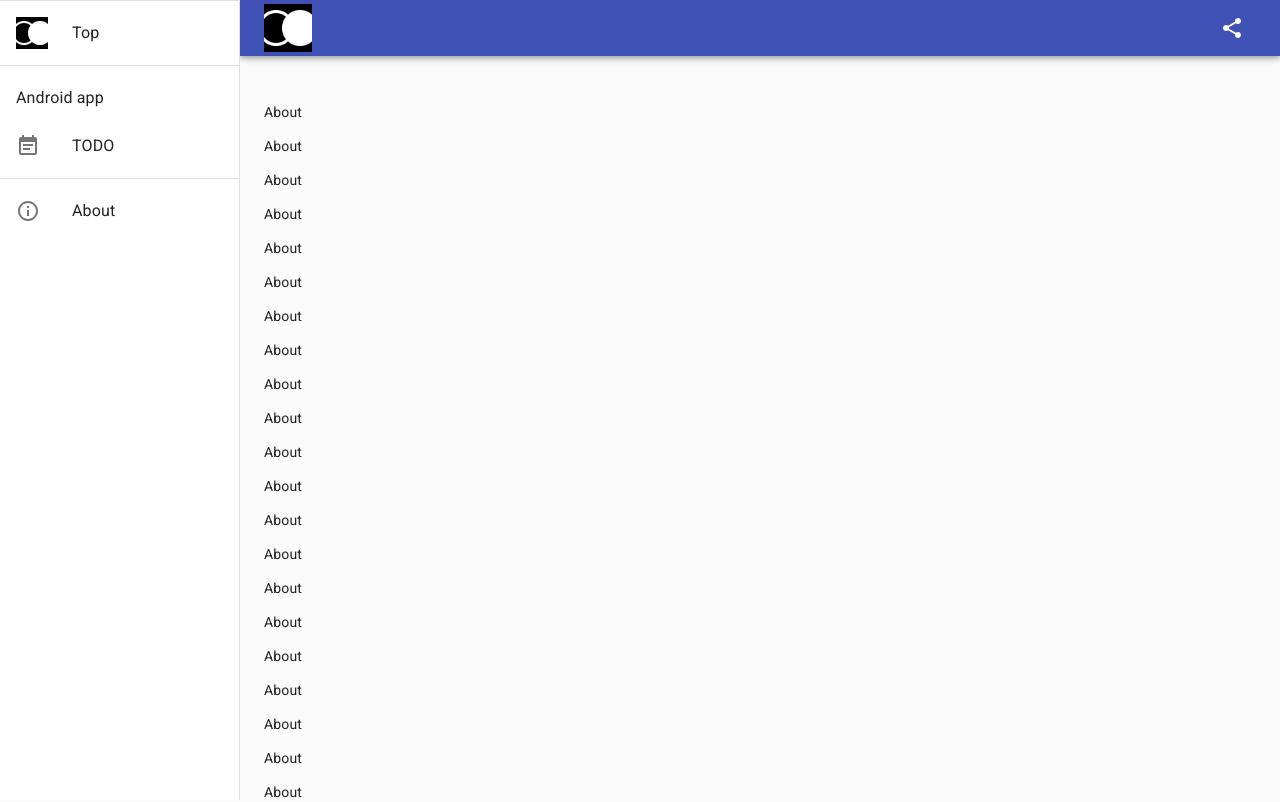
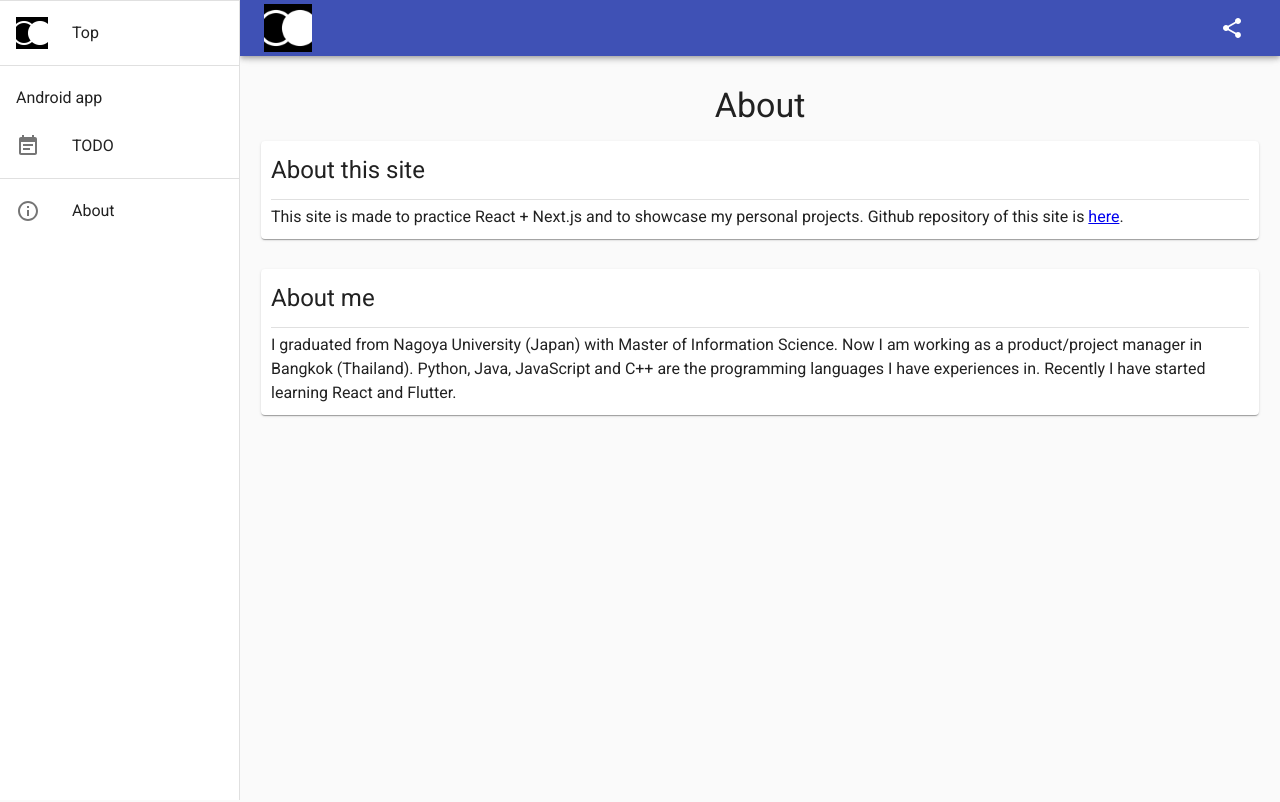
Before and after one commit to reidha/next_site, a Next.js app: page /about in a window 1280 px wide. Shown: the top 802 px of the page. Built offline with nearby package versions, Linux system fonts and the light colour scheme.

Commit message:
add _app.js & apply Typography

```diff
--- a/components/Layout.js
+++ b/components/Layout.js
@@ -3,14 +3,6 @@ import { BodyTop } from './BodyCommon';
 import ResponsiveDrawer from './ResponsiveDrawer';
 import Footer from './Footer';
 import { initGA, logPageView } from '../utils/analytics';
-
-import { createMuiTheme, MuiThemeProvider } from '@material-ui/core/styles';
-
-const theme = createMuiTheme({
-    palette: {
-        type: 'light'
-    }
-});
 
 class Layout extends React.Component {
     componentDidMount() {
@@ -24,20 +16,12 @@ class Layout extends React.Component {
     render() {
         return (
             <>
-                <MuiThemeProvider theme={theme}>
                 <Head />
                 <BodyTop />
                 <ResponsiveDrawer>
                     {this.props.children}
                 </ResponsiveDrawer>
                 <Footer />
-
-                    <style jsx global >{`
-                    body {
-                        font-family: 'Roboto'
-                    }
-                    `}</style>
-                </MuiThemeProvider>
             </>
         )
     }
--- a/components/ResponsiveDrawer.js
+++ b/components/ResponsiveDrawer.js
@@ -5,13 +5,13 @@ import { Share as ShareIcon, Menu as MenuIcon,
 import ShareDialog from './ShareDialog';
 import { makeStyles, createStyles } from '@material-ui/core/styles';
 import {
-    Divider, List, CssBaseline, ListItem, ListItemText, Typography,
+    Divider, List, ListItem, ListItemText,
     Toolbar, AppBar, IconButton, Hidden, Drawer
 } from '@material-ui/core';
+
 import ResponsiveDrawerListItem from './ResponsiveDrawerListItem';
+import { drawerWidth, headerNavigationHeight } from '../utils/constant';
 
-const drawerWidth = 240;
-const headerNavigationHeight = 56;
 
 const useStyles = makeStyles(theme =>
     createStyles({
@@ -21,7 +21,7 @@ const useStyles = makeStyles(theme =>
         drawer: {
             [theme.breakpoints.up('sm')]: {
                 width: drawerWidth,
-                fiexShrink: 0
+                flexShrink: 0
             }
         },
         appBar: {
@@ -50,7 +50,8 @@ const useStyles = makeStyles(theme =>
         content: {
             flexGrow: 1,
             backgroundColor: theme.palette.background.default,
-            padding: theme.spacing(3)
+            padding: theme.spacing(2),
+            flexShrink: 1
         }
     })
 );
@@ -108,7 +109,6 @@ export default function ResponsiveDrawer(props) {
 
     return (
         <div className={classes.root}>
-            <CssBaseline />
             <AppBar className={classes.appBar} position="fixed">
                 <Toolbar className={classes.toolBar} varient="dense">
                     <IconButton
--- /dev/null
+++ b/pages/_app.js
@@ -0,0 +1,12 @@
+import { MuiThemeProvider } from '@material-ui/core/styles';
+import { CssBaseline } from '@material-ui/core';
+import { theme } from '../utils/theme';
+
+export default function App({ Component, pageProps }) {
+    return (
+        <MuiThemeProvider theme={theme}>
+            <CssBaseline />
+            <Component {...pageProps} />
+        </MuiThemeProvider>
+    )
+}
--- a/pages/about.js
+++ b/pages/about.js
@@ -1,11 +1,49 @@
 import Layout from '../components/Layout';
+import { urlGithubReidha, urlGithubNextSite } from '../utils/constant';
 
-export default function Index(props) {
-    console.log('About');
+import { Paper, Typography, Divider } from '@material-ui/core';
+import { makeStyles, createStyles, useTheme } from '@material-ui/core/styles';
+
+const useStyles = makeStyles(theme =>
+    createStyles({
+        center: {
+            textAlign: 'center'
+        },
+        paperContainer: {
+            margin: '10px 5px 30px 5px',
+            padding: '5px 10px 10px 10px'
+        },
+        divider: {
+            margin: '5px 0px 5px 0px'
+        }
+    })
+);
+
+export default function About(props) {
+    const classes = useStyles(props);
+    const theme = useTheme();
+
     return (
         <Layout>
-            <p>About</p>
-            {[...Array(100).keys()].map(x => <p key={x}>About</p>)}
+            <Typography variant="h4" className={classes.center}>About</Typography>
+            <Paper className={classes.paperContainer}>
+                <Typography variant="h5">About this site</Typography>
+                <Divider className={classes.divider}/>
+                <Typography variant="body1">
+                    This site is made to practice React + Next.js and to showcase my personal projects.
+                    Github repository of this site is <a href={urlGithubNextSite}>here</a>.
+                </Typography>
+            </Paper>
+            <Paper className={classes.paperContainer}>
+                <Typography variant="h5">About me</Typography>
+                <Divider className={classes.divider}/>
+                <Typography variant="body1">
+                    I graduated from Nagoya University (Japan) with Master of Information Science.
+                    Now I am working as a product/project manager in Bangkok (Thailand).
+                    Python, Java, JavaScript and C++ are the programming languages I have experiences in.
+                    Recently I have started learning React and Flutter.
+                </Typography>
+            </Paper>
         </Layout>
     );
-}
+};
--- a/utils/analytics.js
+++ b/utils/analytics.js
@@ -3,11 +3,9 @@ import ReactGA from 'react-ga';
 import { gaTrackingId } from './constant';
 
 export const initGA = () => {
-    console.log('GA init')
     ReactGA.initialize(gaTrackingId)
   }
   export const logPageView = () => {
-    console.log(`Logging pageview for ${window.location.pathname}`)
     ReactGA.set({ page: window.location.pathname })
     ReactGA.pageview(window.location.pathname)
   }
--- a/utils/constant.js
+++ b/utils/constant.js
@@ -1,4 +1,11 @@
 export const title = "Reidha works";
 export const url = "https://reidha.github.io";
 
+export const urlGithubReidha = "https://github.com/reidha";
+export const urlGithubNextSite = "https://github.com/reidha/next_site";
+
 export const gaTrackingId = "UA-145380315-1";
+
+
+export const drawerWidth = 240;
+export const headerNavigationHeight = 56;
--- /dev/null
+++ b/utils/theme.js
@@ -0,0 +1,16 @@
+import { createMuiTheme } from '@material-ui/core/styles';
+
+export const theme = createMuiTheme({
+    palette: {
+        type: 'light'
+    },
+    typography: {
+        fontFamily: "Roboto",
+        h4: {
+            lineHeight: '1.5'
+        },
+        h5: {
+            lineHeight: '2'
+        }
+    }
+});
```
Lines whose indentation alone changed are shown as unchanged.
